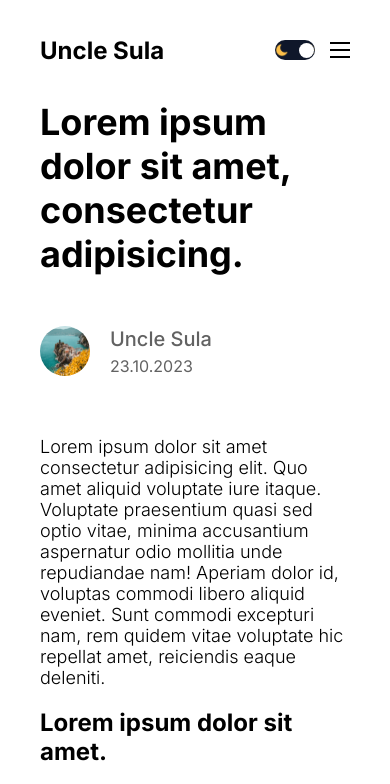
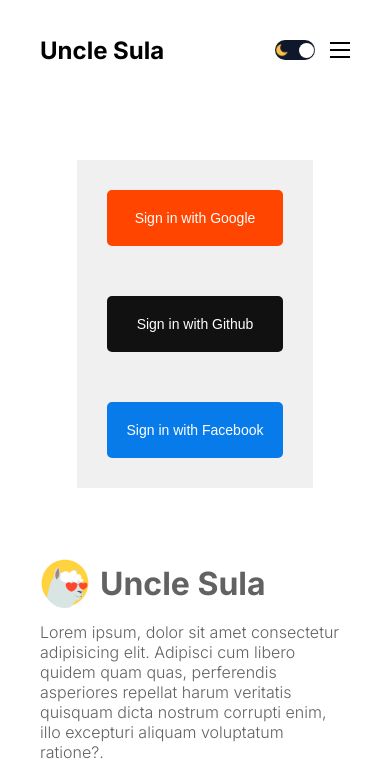
Before and after one commit to CakeZaddy/sulablog, a Next.js app: page /login in a window 390 px wide. Shown: the top 784 px of the page. Built offline with nearby package versions, Linux system fonts and the light colour scheme.

Commit message:
Finished Login page UI with Responsiveness

```diff
--- /dev/null
+++ b/src/app/login/loginPage.module.css
@@ -0,0 +1,53 @@
+.container {
+  display: flex;
+  align-items: center;
+  justify-content: center;
+  margin-top: 60px;
+}
+
+.wrapper {
+  background-color: var(--softBg);
+  padding: 150px 200px;
+  display: flex;
+  flex-direction: column;
+  gap: 50px;
+}
+
+.social {
+  padding: 20px;
+  border-radius: 5px;
+  border: none;
+  color: white;
+  font-weight: bold;
+  text-align: center;
+  cursor: pointer;
+}
+
+.social:first-child {
+  background-color: orangered;
+}
+
+.social:nth-child(2) {
+  background-color: #111;
+}
+
+.social:nth-child(3) {
+  background-color: #087bea;
+}
+
+@media screen and (max-width: 768px) {
+  .wrapper {
+    padding: 50px 100px;
+  }
+}
+
+@media screen and (max-width: 640px) {
+  .wrapper {
+    padding: 30px;
+  }
+
+  .social {
+    font-weight: 400;
+    font-size: 14px;
+  }
+}
--- /dev/null
+++ b/src/app/login/page.jsx
@@ -0,0 +1,16 @@
+import React from 'react'
+import styles from './loginPage.module.css'
+
+const LoginPage = () => {
+  return (
+    <div className={styles.container}>
+      <div className={styles.wrapper}>
+        <button className={styles.social}>Sign in with Google</button>
+        <button className={styles.social}>Sign in with Github</button>
+        <button className={styles.social}>Sign in with Facebook</button>
+      </div>
+    </div>
+  )
+}
+
+export default LoginPage
--- a/src/components/authLinks/AuthLinks.jsx
+++ b/src/components/authLinks/AuthLinks.jsx
@@ -7,8 +7,8 @@
 const AuthLinks = () => {
   const [open, setOpen] = useState(false)
 
-  const status = 'notAuthenticated'
-  // const status = 'authenticated'
+  // const status = 'notAuthenticated'
+  const status = 'authenticated'
   return (
     <>
       {status === 'notAuthenticated' ? (
```
